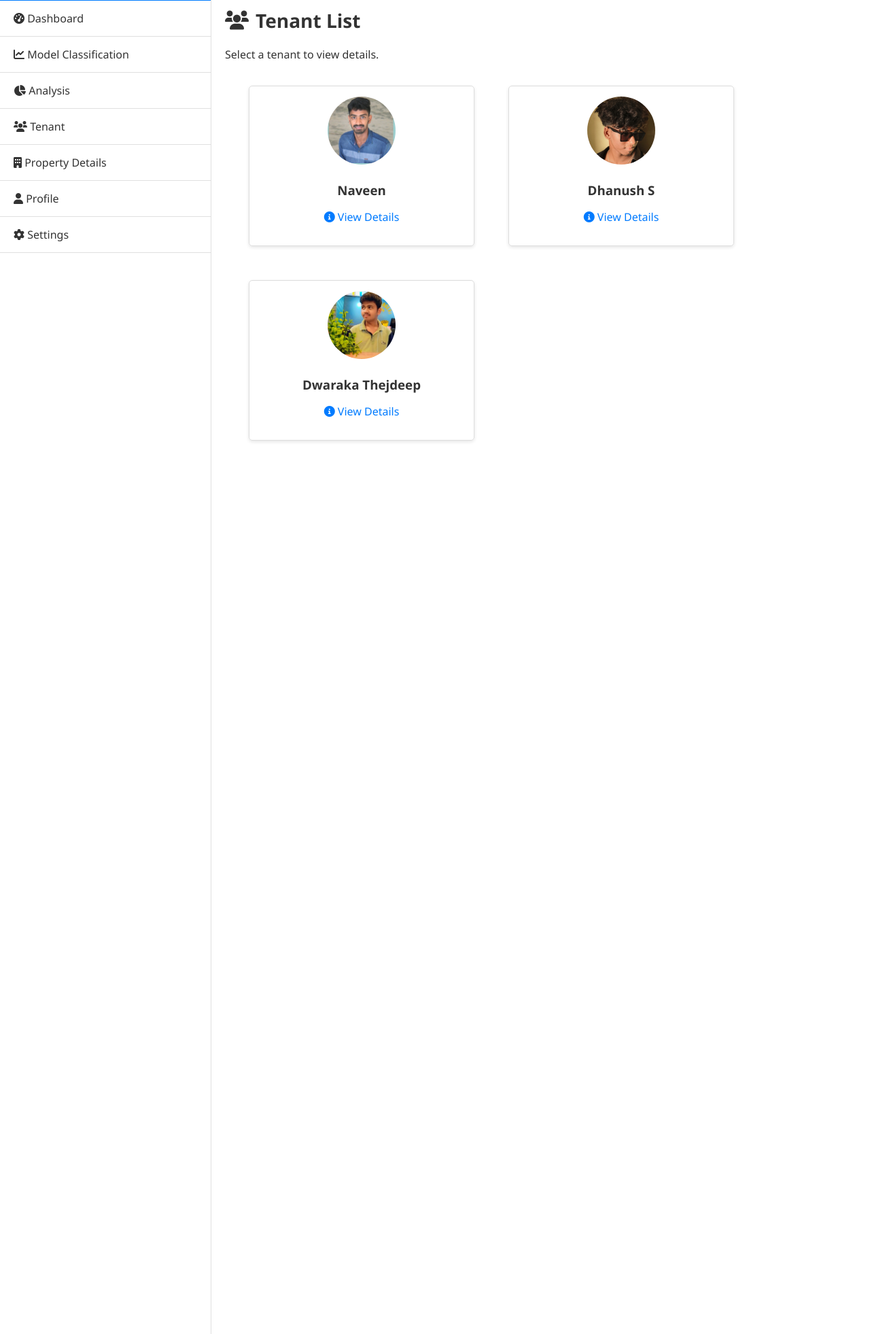
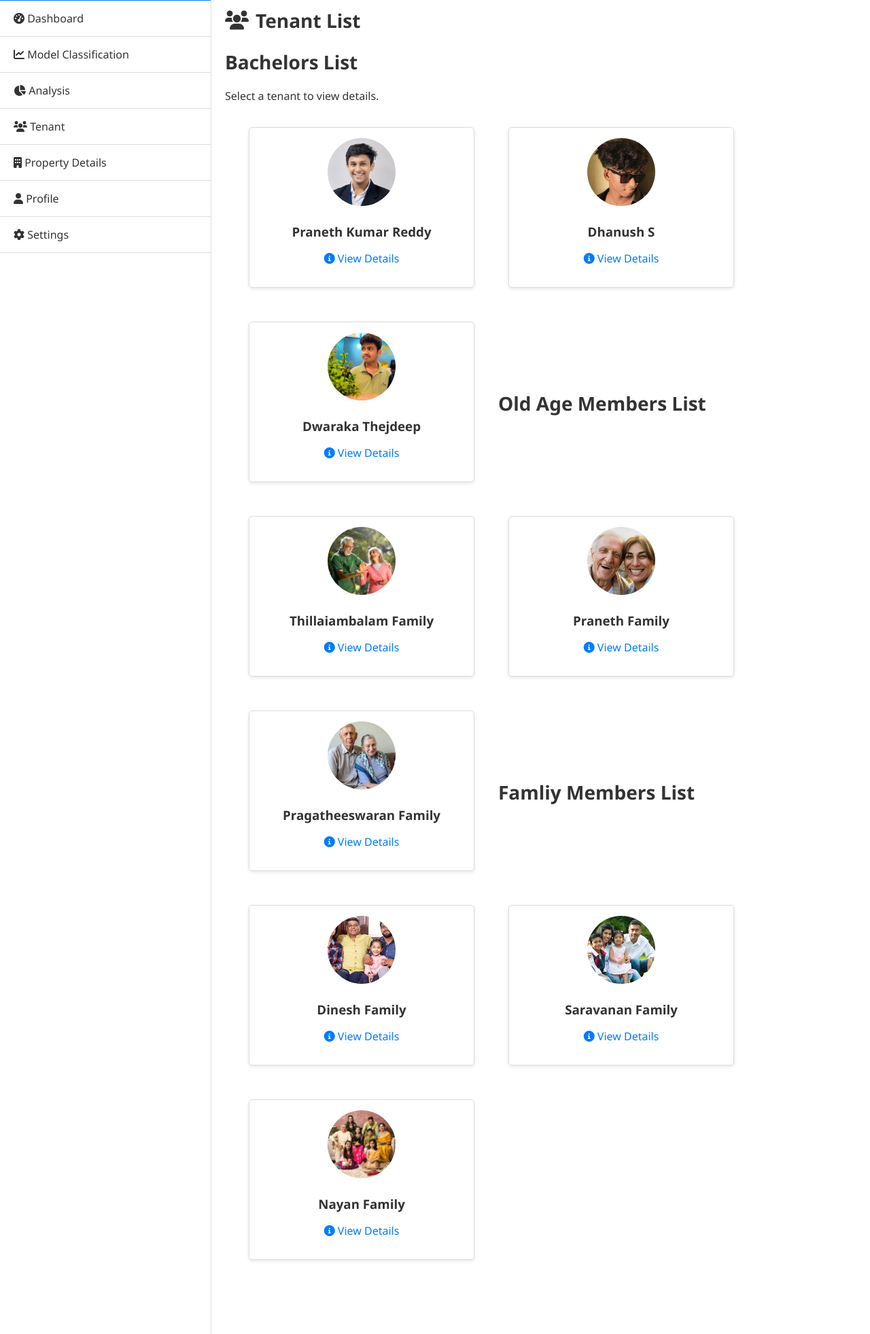
Before and after one commit to SDineshKumar1304/Tenant_Application, a Flask app: page /tenant in a window 1280 px wide. Shown: the part 118-2080 px from the top of the page at 68% size. Run offline with Flask 3, Linux system fonts and the light colour scheme; the visitor is signed in with stand-in values (Sample User, id 1); data that the repository does not hold is empty; parts of the project's set-up code (start-up, migrations or seed data) failed here and were passed over.

Commit message:
ERP Development pending

```diff
--- a/app.py
+++ b/app.py
@@ -316,6 +316,7 @@ def property_details():
             'lease_agreement': 'lease_agreement_789_oak_st.pdf',
             'image_url': url_for('static', filename='images/3BHK.png')
         }
+
     ]
     return render_template('property_details.html', properties=properties)
 
--- a/docker-compose.yml
+++ b/docker-compose.yml
@@ -13,6 +13,7 @@ services:
       - .:/app
     depends_on:
       - db
+    command: gunicorn -b 0.0.0.0:5000 app:app
 
   db:
     image: mysql:5.7
@@ -21,3 +22,8 @@ services:
       MYSQL_DATABASE: Tenant
     ports:
       - "3306:3306"
+    volumes:
+      - mysql_data:/var/lib/mysql
+
+volumes:
+  mysql_data:
--- a/requirements.txt
+++ b/requirements.txt
@@ -3,5 +3,4 @@ flask_sqlalchemy==3.0.2
 mysql-connector-python==8.0.31
 pandas==2.1.1
 plotly==5.14.1
-gunicorn==20.2.0
-joblib==1.2.0
+gunicorn==20.1.0
--- a/static/dashboard.css
+++ b/static/dashboard.css
@@ -289,8 +289,8 @@ iframe {
     margin-right: 10px;
 }
 .tenant-details {
-    margin: 20px;
-    padding: 20px;
+    margin: 32px;
+    padding: 19px;
     border: 1px solid #ddd;
     border-radius: 8px;
     box-shadow: 0 2px 5px rgba(0, 0, 0, 0.1);
--- a/templates/tenant.html
+++ b/templates/tenant.html
@@ -1,10 +1,11 @@
+
 <!DOCTYPE html>
 <html lang="en">
 <head>
     <meta charset="UTF-8">
     <meta name="viewport" content="width=device-width, initial-scale=1.0">
     <title>Tenant Management</title>
-    <link rel="stylesheet" href="{{ url_for('static', filename='dashboard.css') }}">
+    <link rel="stylesheet" href="/static/dashboard.css">
     <link rel="stylesheet" href="https://cdnjs.cloudflare.com/ajax/libs/font-awesome/6.0.0-beta3/css/all.min.css">
 
 </head>
@@ -15,12 +16,12 @@
                 <h3>LandLord Dashboard</h3>
             </div>
             <ul class="list-unstyled components">
-                <li><a href="{{ url_for('dashboard') }}"><i class="fas fa-tachometer-alt"></i> Dashboard</a></li>
-                <li><a href="{{ url_for('model_analysis') }}"><i class="fas fa-chart-line"></i> Model Classification</a></li>
-                <li><a href="{{ url_for('analysis') }}"><i class="fas fa-chart-pie"></i> Analysis</a></li>
-                <li><a href="{{ url_for('tenant') }}"><i class="fas fa-users"></i> Tenant</a></li>
-                <li><a href="{{ url_for('property_details') }}"><i class="fas fa-building"></i> Property Details</a></li>
-                <li><a href="{{ url_for('profile') }}"><i class="fas fa-user"></i> Profile</a></li>
+                <li><a href="/dashboard"><i class="fas fa-tachometer-alt"></i> Dashboard</a></li>
+                <li><a href="/model_analysis"><i class="fas fa-chart-line"></i> Model Classification</a></li>
+                <li><a href="/analysis"><i class="fas fa-chart-pie"></i> Analysis</a></li>
+                <li><a href="/tenant"><i class="fas fa-users"></i> Tenant</a></li>
+                <li><a href="/property"><i class="fas fa-building"></i> Property Details</a></li>
+                <li><a href="/profile"><i class="fas fa-user"></i> Profile</a></li>
                 <li><a href="#"><i class="fas fa-cog"></i> Settings</a></li>
             </ul>
         </nav>
@@ -29,37 +30,94 @@
             <div class="navbar">
                 <div class="navbar-brand">LandLord</div>
                 <ul class="navbar-nav">
-                    <li><a href="{{ url_for('profile') }}">Profile</a></li>
-                    <li><a href="{{ url_for('logout') }}">Logout</a></li>
+                    <li><a href="/profile">Profile</a></li>
+                    <li><a href="/logout">Logout</a></li>
                 </ul>
             </div>
             <br>
             <h2 class="icon-heading">
                 <i class="fas fa-users"></i> Tenant List
             </h2>
+            <h2 class="icon-heading">
+                Bachelors List
+            </h2>
+
             <p>Select a tenant to view details.</p>
 
             <div class="container">
                 <!-- Tenant 1 -->
                 <div class="tenant-card">
-                    <img src="{{ url_for('static', filename='images/Naveen.png') }}" alt="Naveen Kumar N">
-                    <h3>Naveen</h3>
-                    <p><a href="{{ url_for('tenant_details', tenant_id=1) }}"><i class="fas fa-info-circle"></i> View Details</a></p>
+                    <img src="/static/images/Profession.jpg" alt="Praneth Kumar Reddy">
+                    <h3>Praneth Kumar Reddy</h3>
+                    <p><a href="/tenant/1"><i class="fas fa-info-circle"></i> View Details</a></p>
                 </div>
 
                 <!-- Tenant 2 -->
                 <div class="tenant-card">
-                    <img src="{{ url_for('static', filename='images/Dhanush.png') }}" alt="Dhanush S">
+                    <img src="/static/images/Dhanush.png" alt="Dhanush S">
                     <h3>Dhanush S</h3>
-                    <p><a href="{{ url_for('tenant_details', tenant_id=2) }}"><i class="fas fa-info-circle"></i> View Details</a></p>
+                    <p><a href="/tenant/2"><i class="fas fa-info-circle"></i> View Details</a></p>
                 </div>
 
                 <!-- Tenant 3 -->
                 <div class="tenant-card">
-                    <img src="{{ url_for('static', filename='images/Thejdeep.png') }}" alt="Dwaraka Thejdeep">
+                    <img src="/static/images/Thejdeep.png" alt="Dwaraka Thejdeep">
                     <h3>Dwaraka Thejdeep</h3>
-                    <p><a href="{{ url_for('tenant_details', tenant_id=3) }}"><i class="fas fa-info-circle"></i> View Details</a></p>
+                    <p><a href="/tenant/3"><i class="fas fa-info-circle"></i> View Details</a></p>
                 </div>
+
+            <h2 class="icon-heading">
+                Old Age Members List
+            </h2>
+            </div>
+            <div class="container">
+                <!--Family Tenant 1 -->
+                <div class="tenant-card">
+                    <img src="/static/images/OldAge1.png" alt="Family 1">
+                    <h3>Thillaiambalam Family</h3>
+                    <p><a href="/tenant/1"><i class="fas fa-info-circle"></i> View Details</a></p>
+                </div>
+
+                <!--Family Tenant 2 -->
+                <div class="tenant-card">
+                    <img src="/static/images/OldAge2.png" alt="Family 2">
+                    <h3>Praneth Family</h3>
+                    <p><a href="/tenant/2"><i class="fas fa-info-circle"></i> View Details</a></p>
+                </div>
+
+                <!-- Family Tenant 3 -->
+                <div class="tenant-card">
+                    <img src="/static/images/OldAge3.png" alt="Family 3">
+                    <h3>Pragatheeswaran Family</h3>
+                    <p><a href="/tenant/3"><i class="fas fa-info-circle"></i> View Details</a></p>
+                </div>
+                <h2 class="icon-heading">
+                    Famliy Members List
+                </h2>
+                </div>
+
+                <div class="container">
+                    <!--Family Tenant 1 -->
+                    <div class="tenant-card">
+                        <img src="/static/images/Family.png" alt="Family 1">
+                        <h3>Dinesh Family</h3>
+                        <p><a href="/tenant/1"><i class="fas fa-info-circle"></i> View Details</a></p>
+                    </div>
+
+                    <!--Family Tenant 2 -->
+                    <div class="tenant-card">
+                        <img src="/static/images/Family1.png" alt="Family 2">
+                        <h3>Saravanan Family</h3>
+                        <p><a href="/tenant/2"><i class="fas fa-info-circle"></i> View Details</a></p>
+                    </div>
+
+                    <!-- Family Tenant 3 -->
+                    <div class="tenant-card">
+                        <img src="/static/images/Family3.png" alt="Family 3">
+                        <h3>Nayan Family</h3>
+                        <p><a href="/tenant/3"><i class="fas fa-info-circle"></i> View Details</a></p>
+                    </div>
+
             </div>
         </div>
     </div>
```
Also changed, not shown: static/images/Family.png (added), static/images/Family1.png (added), static/images/Family3.png (added), static/images/Naveen.png (deleted), static/images/OldAge1.png (added), static/images/OldAge2.png (added), static/images/OldAge3.png (added), static/images/Profession.jpg (added), 1 other file.
